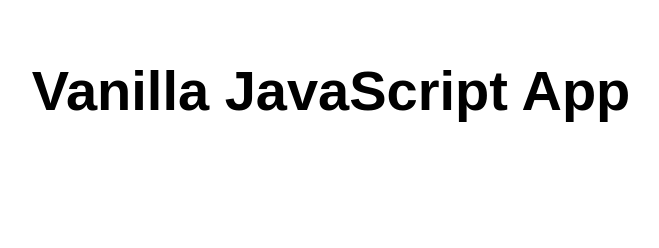
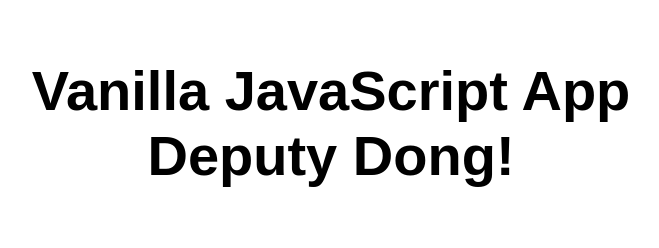
Before and after one commit to brian-olson-usps/my-first-static-web-app, a plain HTML site: page src/index.html in a window 1280 px wide. Shown: the whole page, without its empty margins (309-968 px from the left). Drawn offline with Linux system fonts and the light colour scheme.

Commit message:
Add Deputy Dong

```diff
--- a/src/index.html
+++ b/src/index.html
@@ -10,7 +10,7 @@
 
 <body>
   <main>
-    <h1>Vanilla JavaScript App</h1>
+    <h1>Vanilla JavaScript App Deputy Dong!</h1>
   </main>
 </body>
 
```
